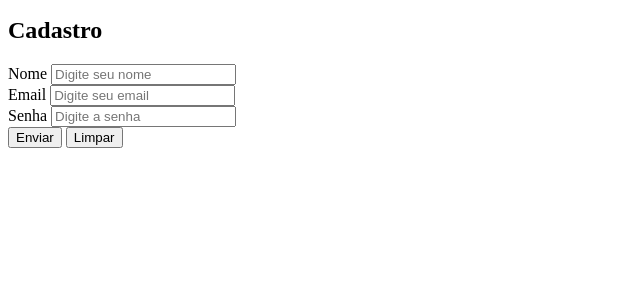
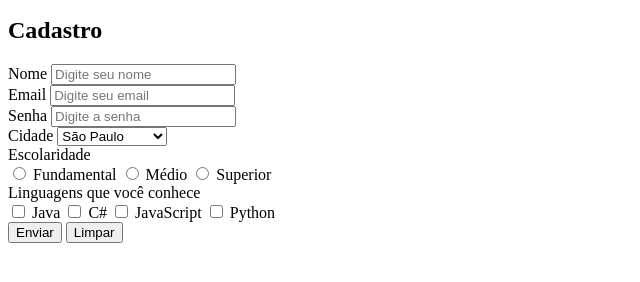
Before and after one commit to NicoliFraccanabbia/Formacao_Desenvolvedor_Moderno_DevSuperior_HTML_CSS, a plain HTML site: page aula-formularios/index.html in a window 1280 px wide. Shown: the part 50-332 px from the top of the page, without its empty margins (0-640 px from the left). Drawn offline with Linux system fonts and the light colour scheme.

Commit message:
Formulários PARTE 2

```diff
--- a/aula-formularios/index.html
+++ b/aula-formularios/index.html
@@ -43,8 +43,42 @@
               placeholder="Digite a senha"
             />
           </div>
+          <div>
+            <label for="ctrl-city">Cidade</label>
+            <select name="city" id="ctrl-city">
+              <option value="1">São Paulo</option>
+              <option value="2">Belo Horizonte</option>
+              <option value="3">Recife</option>
+              <option value="4">Porto Alegre</option>
+            </select>
+          </div>
+          <div>
+            <label for="ctrl-level">Escolaridade</label>
+            <div id="ctrl-level">
+              <input type="radio" name="level" id="ctrl-level-1" />
+              <label for="ctrl-level-1">Fundamental</label>
+              <input type="radio" name="level" id="ctrl-level-2" />
+              <label for="ctrl-level-2">Médio</label>
+              <input type="radio" name="level" id="ctrl-level-3" />
+              <label for="ctrl-level-3">Superior</label>
+            </div>
+          </div>
+          <div>
+            <label for="ctrl-languages">Linguagens que você conhece</label>
+            <div id="ctrl-languages">
+                <input id="ctrl-languages-java" name="language1" type="checkbox">
+                <label for="ctrl-languages-java">Java</label>
+                <input id="ctrl-languages-csharp" name="language2" type="checkbox">
+                <label for="ctrl-languages-csharp">C#</label>
+                <input id="ctrl-languages-js" name="language3" type="checkbox">
+                <label for="ctrl-languages-js">JavaScript</label>
+                <input id="ctrl-languages-python" name="language4" type="checkbox">
+                <label for="ctrl-languages-python">Python</label>
+
+            </div>
+          </div>
           <input type="submit" value="Enviar" />
-          <input type="reset" value="Limpar">
+          <input type="reset" value="Limpar" />
         </form>
       </section>
     </main>
```
